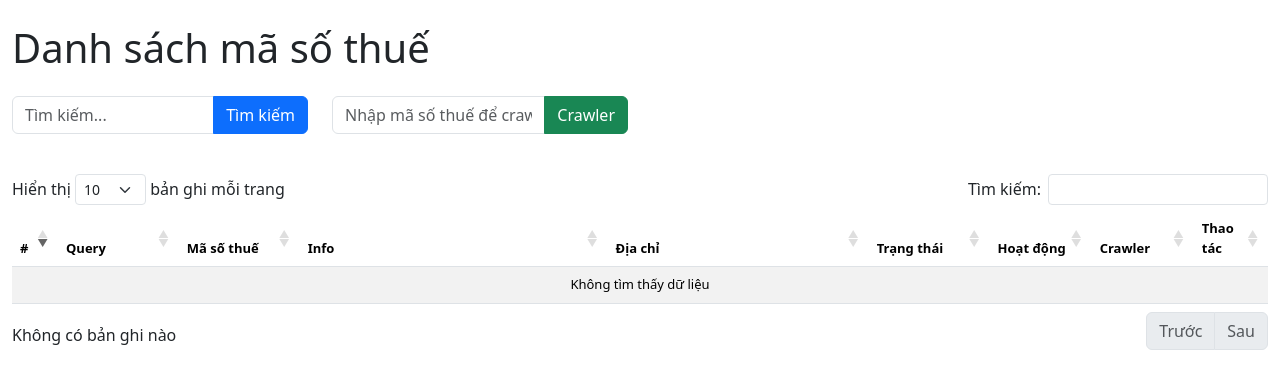
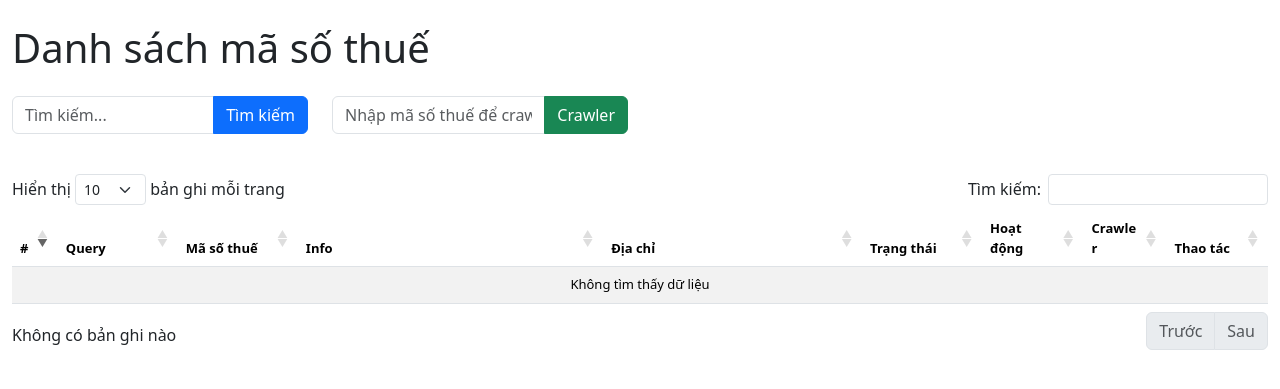
Before and after one commit to TrungPhuNA/tool-mst, a Flask app: page / in a window 1280 px wide. Shown: the top 389 px of the page. Run offline with Flask 3, Linux system fonts and the light colour scheme; data that the repository does not hold is empty; some libraries are stand-ins or nearby versions.

Commit message:
update view list crawler

```diff
--- a/templates/tax_info_list.html
+++ b/templates/tax_info_list.html
@@ -78,8 +78,8 @@
                     <th style="width: 25%;">Địa chỉ</th>
                     <th style="width: 10%;">Trạng thái</th>
                     <th style="width: 8%;">Hoạt động</th>
-                    <th style="width: 8%;">Crawler</th>
-                    <th style="width: 5%;">Thao tác</th>
+                    <th style="width: 6%;">Crawler</th>
+                    <th style="width: 8%;">Thao tác</th>
                 </tr>
             </thead>
             <tbody>
@@ -118,7 +118,7 @@
                             </span>
                         </td>
                         <td>
-                            <button style="font-size: 12px" class="btn btn-danger btn-sm btn-delete"
+                            <button style="font-size: 12px;padding: 3px 5px" class="btn btn-danger btn-sm btn-delete"
                             data-id="{{ tax.id }}"> <i class="fas fa-trash-alt" style="font-size: 12px"></i> Xóa</button>
                         </td>
                     </tr>
```
